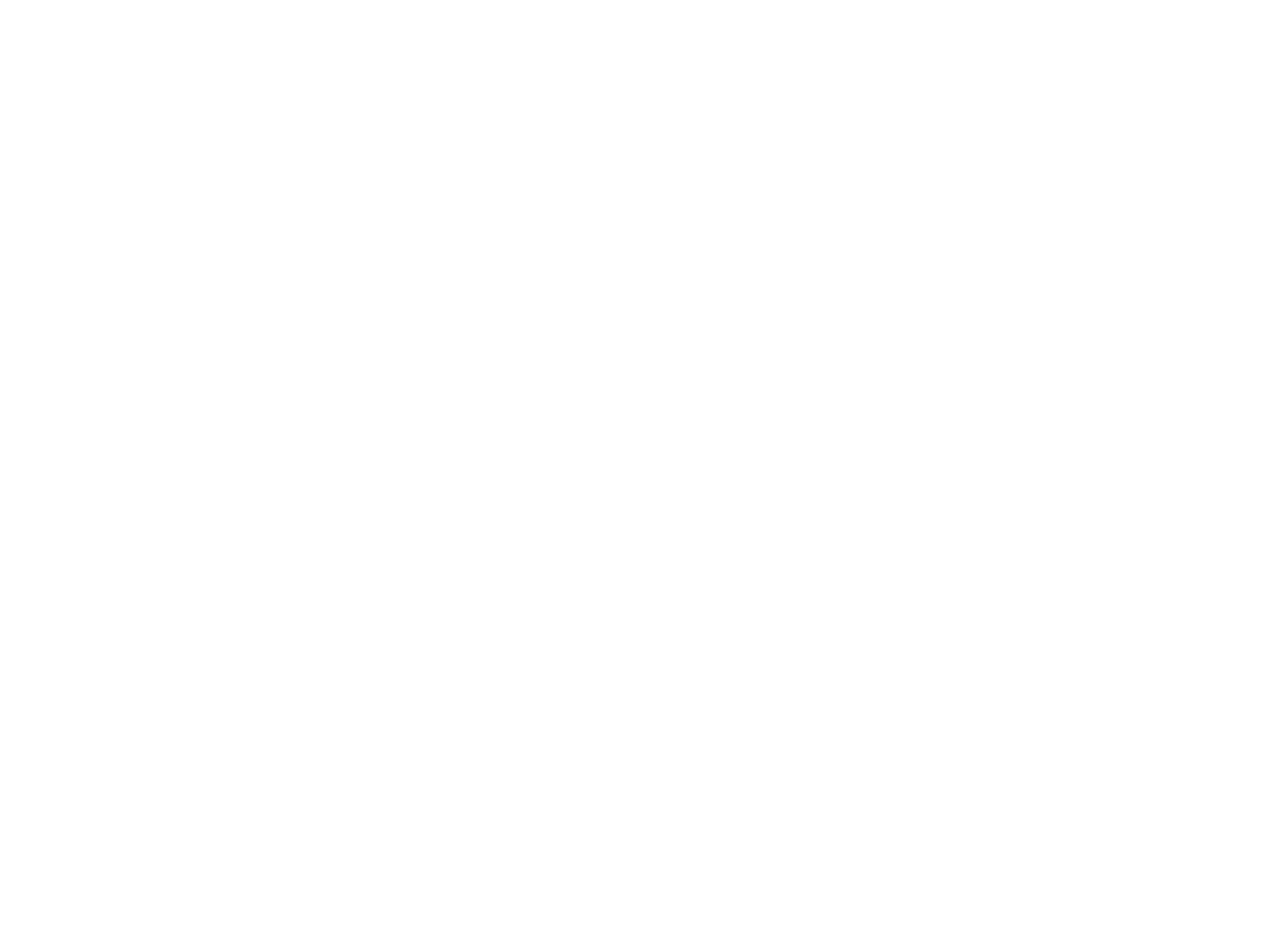
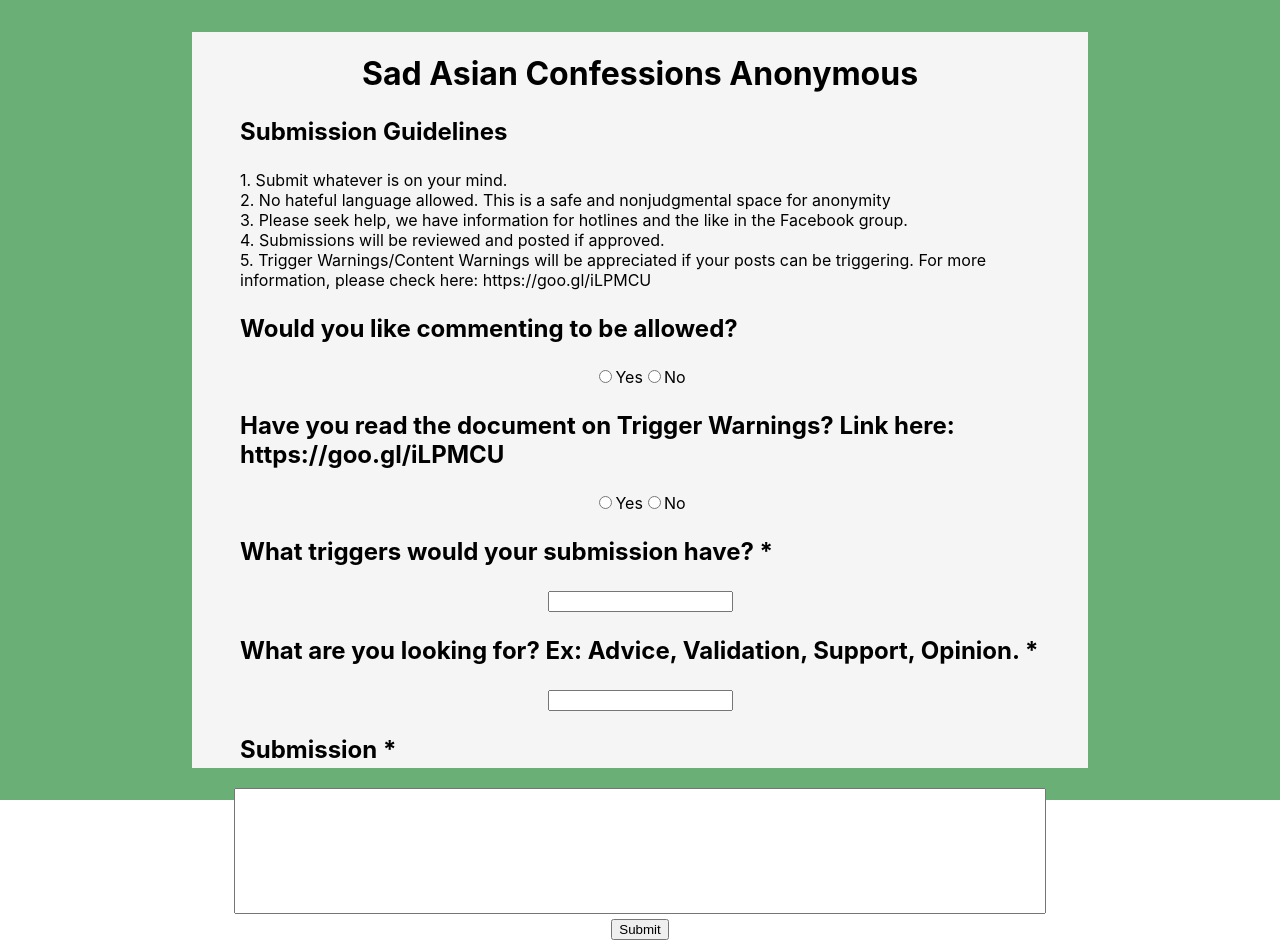
Before and after one commit to jcee-io/samhs-confessions, a React (Create React App) app: page / in a window 1280 px wide. Before the commit the page ends 800 px from the top, so only its background shows below. Built offline with nearby package versions, Linux system fonts and the light colour scheme.

Commit message:
rough skeleton for confessions

```diff
--- a/package.json
+++ b/package.json
@@ -5,6 +5,7 @@
   "dependencies": {
     "react": "^16.7.0",
     "react-dom": "^16.7.0",
+    "react-router-dom": "^4.3.1",
     "react-scripts": "2.1.1"
   },
   "scripts": {
--- a/src/App.js
+++ b/src/App.js
@@ -1,12 +1,19 @@
 import React, { Component } from 'react';
+import { BrowserRouter, Switch, Route } from 'react-router-dom';
+import FormPage from './FormPage';
 import './style/App.css';
 
 class App extends Component {
   render() {
     return (
-      <div className="App">
-
-      </div>
+      <BrowserRouter>
+        <div className="App">
+          <Switch>
+            <Route exact path="/" component={FormPage} />
+            <Route exact path="*" component={FormPage} />
+          </Switch>
+        </div>
+      </BrowserRouter>
     );
   }
 }
--- /dev/null
+++ b/src/FormPage.js
@@ -0,0 +1,58 @@
+import React, { Component } from 'react';
+import './style/FormPage.css';
+
+class FormPage extends Component {
+  render() {
+    return (
+      <div className="form-page">
+        <div className="placeholder-box"/>
+        <div className="form-container">
+          <h1>Sad Asian Confessions Anonymous</h1>
+          <h2>Submission Guidelines</h2>
+          <p>
+          1. Submit whatever is on your mind.
+          <br />
+          2. No hateful language allowed. This is a safe and nonjudgmental space for anonymity
+          <br />
+          3. Please seek help, we have information for hotlines and the like in the Facebook group.
+          <br />
+          4. Submissions will be reviewed and posted if approved.
+          <br />
+          5. Trigger Warnings/Content Warnings will be appreciated if your posts can be triggering. For more information, please check here: https://goo.gl/iLPMCU
+          </p>
+          <div className="allow-comments">
+            <h2>Would you like commenting to be allowed?</h2>
+            <input type="radio" />Yes
+            <input type="radio" />No
+          </div>
+          <div className="tw-docs">
+            <h2>
+              Have you read the document on Trigger Warnings?
+              Link here: https://goo.gl/iLPMCU
+            </h2>
+            <input type="radio" />Yes
+            <input type="radio" />No
+          </div>
+          <div className="tw-types">
+            <h2>What triggers would your submission have? *</h2>
+            <input />
+          </div>
+          <div className="motive-text">
+            <h2>What are you looking for? Ex: Advice, Validation, Support, Opinion. *</h2>
+            <input />
+          </div>
+          <div className="submission">
+            <h2>Submission *</h2>
+            <textarea rows="8">
+            </textarea>
+          </div>
+
+          <button>Submit</button>
+        </div>
+        <div className="placeholder-box"/>
+      </div>
+    );
+  }
+};
+
+export default FormPage;
--- a/src/style/App.css
+++ b/src/style/App.css
@@ -1,5 +1,8 @@
 .App {
   text-align: center;
+  background-color: rgb(106, 175, 118);
+  height: 100%;
+  width: 100%;
 }
 
 .App-logo {
--- /dev/null
+++ b/src/style/FormPage.css
@@ -0,0 +1,34 @@
+.form-page {
+  height: 100%;
+  width: 70%;
+  max-width: 69em;
+  margin: 0 auto;
+  display: flex;
+  flex-direction: column;
+}
+
+.placeholder-box {
+  height: 5%;
+}
+.form-container {
+  min-height: 90%;
+  width: 100%;
+  background-color: whitesmoke;
+}
+
+.form-container h2,
+.form-container p {
+  text-align: left;
+}
+
+.form-container h2 {
+  margin: 1em 2em;
+}
+.form-container p {
+  margin: 1em 3em;
+}
+
+.form-container textarea {
+  resize: none;
+  width: 90%;
+}
--- a/src/style/index.css
+++ b/src/style/index.css
@@ -1,4 +1,4 @@
-body {
+body, html {
   margin: 0;
   padding: 0;
   font-family: -apple-system, BlinkMacSystemFont, "Segoe UI", "Roboto", "Oxygen",
@@ -6,8 +6,14 @@
     sans-serif;
   -webkit-font-smoothing: antialiased;
   -moz-osx-font-smoothing: grayscale;
+  height: 100%;
+  width: 100%;
 }
 
+#root {
+  height: 100%;
+  width: 100%;
+}
 code {
   font-family: source-code-pro, Menlo, Monaco, Consolas, "Courier New",
     monospace;
```
Also changed, not shown: 1 other file (tests, documents, lock files or other folders).
